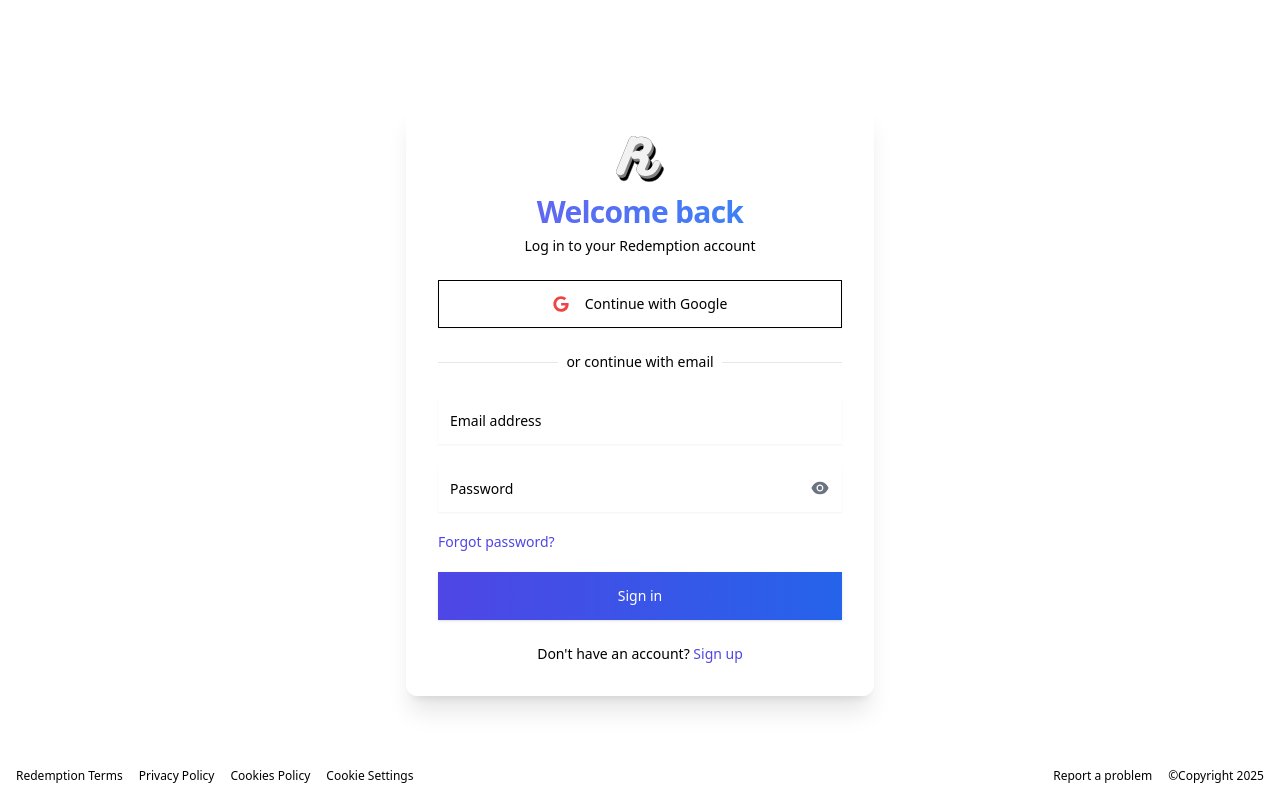
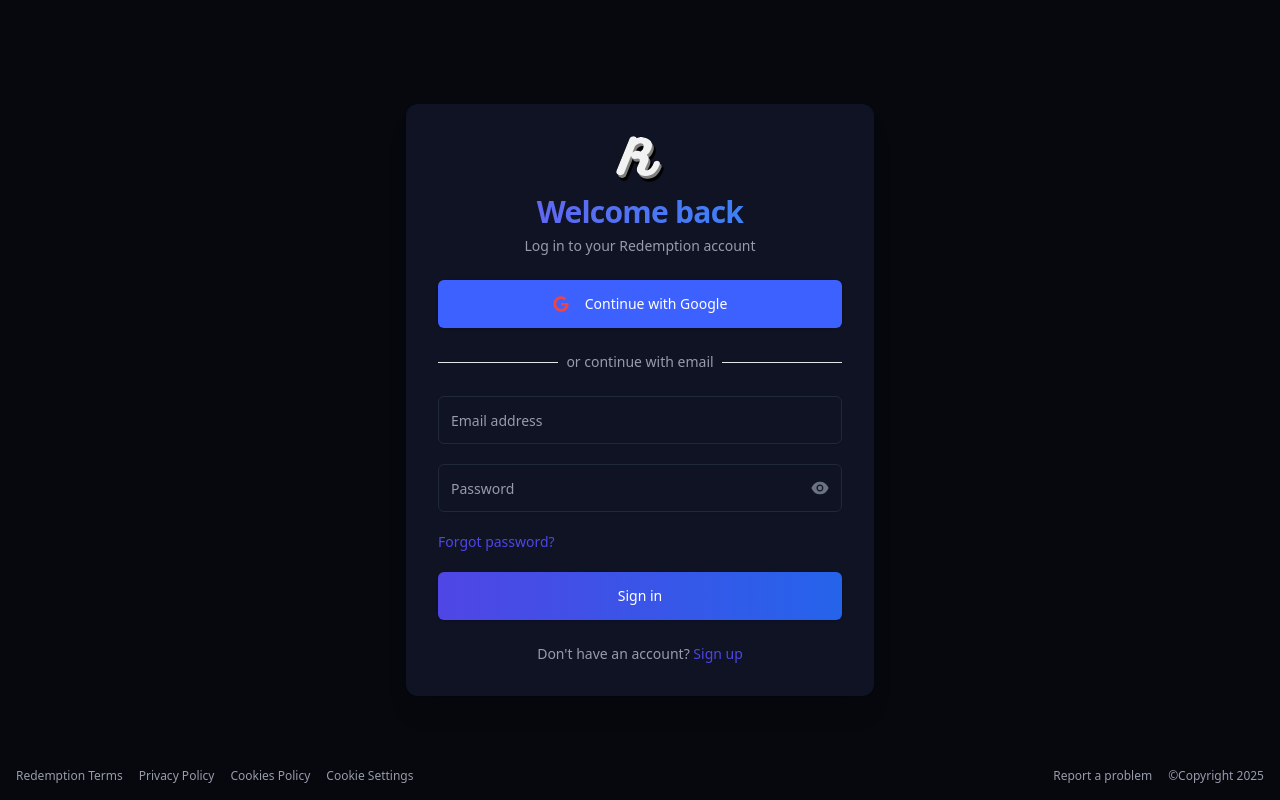
Before and after one commit to 21522217/redemption, a Next.js app: page /login in a window 1280 px wide. Built offline with nearby package versions, Linux system fonts and the light colour scheme; no server answers.

Commit message:
Fix theme switching bug

```diff
--- a/src/app/(auth)/login/page.tsx
+++ b/src/app/(auth)/login/page.tsx
@@ -47,7 +47,7 @@
 
   return (
     <div className="flex min-h-screen flex-col items-center justify-center">
-      <Card className="w-full min-w-[468px] p-8 space-y-6 animate-fadeIn shadow-xl border-0 bg-white/80 dark:bg-gray-800/80 backdrop-blur-sm">
+      <Card className="w-full min-w-[468px] p-8 space-y-6 animate-fadeIn shadow-xl border-0 bg-card backdrop-blur-sm">
         {/* Logo section */}
         <div className="flex flex-col items-center space-y-3">
           <Image
@@ -69,8 +69,8 @@
 
         {/* Social login */}
         <Button
-          variant="outline"
-          className="w-full h-12 bg-white dark:bg-gray-700 hover:bg-gray-50 dark:hover:bg-gray-600 transition-all duration-200"
+          variant="default"
+          className="w-full h-12 "
           onClick={() => signInWithGoogle()}
         >
           <FaGoogle className="mr-2 h-5 w-5 text-red-500" />
@@ -96,7 +96,7 @@
                     <Input
                       placeholder="Email address"
                       {...field}
-                      className="h-12 bg-white dark:bg-gray-700 border-gray-200 dark:border-gray-600 focus:border-indigo-500 dark:focus:border-indigo-400 transition-colors"
+                      className="h-12 border-[1px] dark:border-muted focus:border-indigo-500 dark:focus:border-indigo-400 transition-colors"
                     />
                   </FormControl>
                   <FormMessage />
@@ -113,7 +113,7 @@
                       type="password"
                       placeholder="Password"
                       {...field}
-                      className="h-12 bg-white dark:bg-gray-700 border-gray-200 dark:border-gray-600 focus:border-indigo-500 dark:focus:border-indigo-400 transition-colors"
+                      className="h-12 border-[1px] dark:border-muted focus:border-indigo-500 dark:focus:border-indigo-400 transition-colors"
                     />
                   </FormControl>
                   <FormMessage />
--- a/src/app/(landing)/_components/PostView.tsx
+++ b/src/app/(landing)/_components/PostView.tsx
@@ -137,7 +137,7 @@
   }, [postsWithUsers, AuthUser]);
 
   return (
-    <div className="flex flex-col w-full min-h-screen bg-zinc-50 dark:bg-background-content overflow-scroll mt-6 rounded-2xl">
+    <div className="flex flex-col w-full min-h-screen bg-card  overflow-scroll mt-6 rounded-2xl">
       {isLogin && <PostCond />}
       {postsWithUsers.length === 0 ? (
         <div className="flex items-center justify-center h-full">
--- a/src/app/(landing)/activity/page.tsx
+++ b/src/app/(landing)/activity/page.tsx
@@ -128,7 +128,7 @@
   );
 
   return (
-    <div className="flex flex-col w-full min-h-screen bg-zinc-50 dark:bg-background-content overflow-scroll mt-6 rounded-2xl">
+    <div className="flex flex-col w-full min-h-screen bg-card overflow-scroll mt-6 rounded-2xl">
       <div className="flex flex-col w-full">
         {isLoading ? (
           <div className="flex justify-center items-center py-8">
@@ -138,7 +138,7 @@
           suggestions.map((user, index) => (
             <article
               key={user.id}
-              className="border-b border-zinc-200 dark:border-zinc-400/15 hover:bg-zinc-50 dark:hover:bg-zinc-800/50 transition-colors"
+              className="border-b hover:bg-accent transition-colors"
               ref={index === suggestions.length - 1 ? lastElementRef : null}
             >
               <div className="p-4">
--- a/src/app/globals.css
+++ b/src/app/globals.css
@@ -3,7 +3,7 @@
 @tailwind utilities;
 
 @layer base {
-  :root[data-theme="dark"] {
+  /* :root[data-theme="dark"] {
     --background: 229 41% 4%;
     --background-secondary: 229 41% 4%;
     --content-background: 220 15% 15%;
@@ -60,6 +60,67 @@
     --chart-3: 229 28% 85%;
     --chart-4: 229 20% 93%;
     --chart-5: 229 103% 62%;
+  } */
+
+  :root {
+    /* --background: 229 57% 100%; */
+    --background: 220 33% 90%;
+    --background-secondary: 229 57% 100%;
+    --content-background: 0 0% 80%;
+    --foreground: 229 63% 4%;
+    --muted: 229 12% 86%;
+    --muted-foreground: 229 10% 37%;
+    --popover: 0 0% 99%;
+    --popover-foreground: 229 63% 3%;
+    /* --card: 220 33% 90%; */
+    --card: 229 57% 100%;
+    --card-foreground: 229 63% 3%;
+    --border: 220 13% 91%;
+    --input: 220 13% 91%;
+    --primary: 229 100% 62%;
+    --primary-foreground: 0 0% 100%;
+    --secondary: 229 20% 90%;
+    --secondary-foreground: 229 20% 30%;
+    --accent: 229 28% 85%;
+    --accent-foreground: 229 28% 25%;
+    --destructive: 3 100% 50%;
+    --destructive-foreground: 3 0% 100%;
+    --ring: 229 100% 62%;
+    --chart-1: 229 100% 62%;
+    --chart-2: 229 20% 90%;
+    --chart-3: 229 28% 85%;
+    --chart-4: 229 20% 93%;
+    --chart-5: 229 103% 62%;
+    --radius: 0.5rem;
+  }
+
+  .dark {
+    --background: 229 41% 4%;
+    --background-secondary: 229 41% 4%;
+    --content-background: 220 15% 15%;
+    --foreground: 229 23% 99%;
+    --muted: 229 12% 14%;
+    --muted-foreground: 229 10% 63%;
+    --popover: 229 41% 5%;
+    --popover-foreground: 0 0% 100%;
+    --card: 229 41% 10%;
+    --card-foreground: 0 0% 100%;
+    --border: 215 28% 17%;
+    --input: 215 28% 17%;
+    --primary: 229 100% 62%;
+    --primary-foreground: 0 0% 100%;
+    --secondary: 229 14% 8%;
+    --secondary-foreground: 229 14% 68%;
+    --accent: 229 23% 17%;
+    --accent-foreground: 229 23% 77%;
+    --destructive: 3 89% 54%;
+    --destructive-foreground: 0 0% 100%;
+    --ring: 229 100% 62%;
+    --chart-1: 229 100% 62%;
+    --chart-2: 229 14% 8%;
+    --chart-3: 229 23% 17%;
+    --chart-4: 229 14% 11%;
+    --chart-5: 229 103% 62%;
   }
 }
 
--- a/src/app/providers.tsx
+++ b/src/app/providers.tsx
@@ -2,12 +2,13 @@
 
 import React from "react";
 
-import { ThemeProvider } from "@/contexts/ThemeContext";
+//import { ThemeProvider } from "@/contexts/ThemeContext";
 import { AuthContextProvider } from "@/contexts/AuthContext";
 import { Bounce } from "react-toastify";
 import { ToastContainer } from "react-toastify";
 import { LoadingProvider } from "@/contexts/LoadingContext";
 import { QueryClient, QueryClientProvider } from "@tanstack/react-query";
+import { ThemeProvider } from "@/components/ThemeProvider";
 
 interface ProviderProps {
   children: React.ReactNode;
@@ -33,7 +34,13 @@
     <QueryClientProvider client={queryClient}>
       <LoadingProvider>
         <AuthContextProvider>
-          <ThemeProvider>{children}</ThemeProvider>
+          {/* <ThemeProvider>{children}</ThemeProvider> */}
+          <ThemeProvider
+            attribute="class"
+            defaultTheme="dark"
+          >
+            {children}
+          </ThemeProvider>
           <ToastContainer
             position="bottom-center"
             autoClose={5000}
--- a/src/components/ActivityCard.tsx
+++ b/src/components/ActivityCard.tsx
@@ -94,7 +94,7 @@
 
   return (
     <div
-      className="flex gap-4 py-2 cursor-pointer hover:bg-zinc-50 dark:hover:bg-zinc-800/50 transition-colors"
+      className="flex gap-4 py-2 cursor-pointer hover:bg-accent transition-colors"
       onClick={handleProfileClick}
     >
       <Avatar className="h-10 w-10">
@@ -128,10 +128,9 @@
                 }
                 size="sm"
                 className={`rounded-[10px] font-semibold px-6 py-1.5 text-sm self-center cursor-pointer
-                  ${
-                    actionInfo.button === "Following"
-                      ? "bg-transparent hover:bg-background border-[#999999] text-foreground"
-                      : "bg-black text-white hover:bg-black/90 dark:bg-foreground dark:text-background"
+                  ${actionInfo.button === "Following"
+                    ? "dark:hover:bg-zinc-900 border-primary hover:"
+                    : "bg-primary text-primary-foreground"
                   }`}
                 onClick={(e) => {
                   e.stopPropagation();
--- a/src/components/CreatePostModal.tsx
+++ b/src/components/CreatePostModal.tsx
@@ -204,11 +204,11 @@
   return (
     <Dialog.Root open={isOpen} onOpenChange={onChange}>
       <Dialog.Portal>
-        <Dialog.Overlay className="z-50 bg-neutral-900/90 backdrop-blur-sm fixed inset-0">
+        <Dialog.Overlay className="z-50 backdrop-blur-sm fixed inset-0">
           <Dialog.Content
-            className="fixed drop-shadow-md border border-neutral-200 dark:border-neutral-700 top-1/2 left-1/2
+            className="fixed drop-shadow-md border top-1/2 left-1/2
             w-full md:w-[600px] md:min-h-[300px] md:max-h-[80vh] -translate-x-1/2 -translate-y-1/2 rounded-xl p-6
-            focus:outline-none bg-white dark:bg-neutral-800 overflow-y-auto"
+            focus:outline-none bg-card overflow-y-auto"
           >
             <div className="flex justify-between items-center mb-4 p-4">
               <span
--- a/src/components/SettingButton.tsx
+++ b/src/components/SettingButton.tsx
@@ -1,6 +1,6 @@
 "use client";
 
-import { Menu } from "lucide-react";
+import { Menu, Moon, Sun } from "lucide-react";
 import { Button } from "./ui/button";
 import {
   DropdownMenuTrigger,
@@ -13,10 +13,12 @@
 import useLogout from "@/lib/firebase/logout";
 import { useAuth } from "@/contexts/AuthContext";
 import { showAuthModal } from "./auth/AuthModal";
+import { useTheme } from "next-themes";
 
 export default function SettingButton() {
   const { logout } = useLogout();
   const { isLogin } = useAuth();
+  const { setTheme } = useTheme()
 
   return (
     <DropdownMenu>
```
Also changed, not shown: src/app/(auth)/signup/page.tsx (+4 -4 lines), src/app/(landing)/search/page.tsx (+5 -5 lines), src/components/ThemeToggle.tsx (+20 -9 lines).
